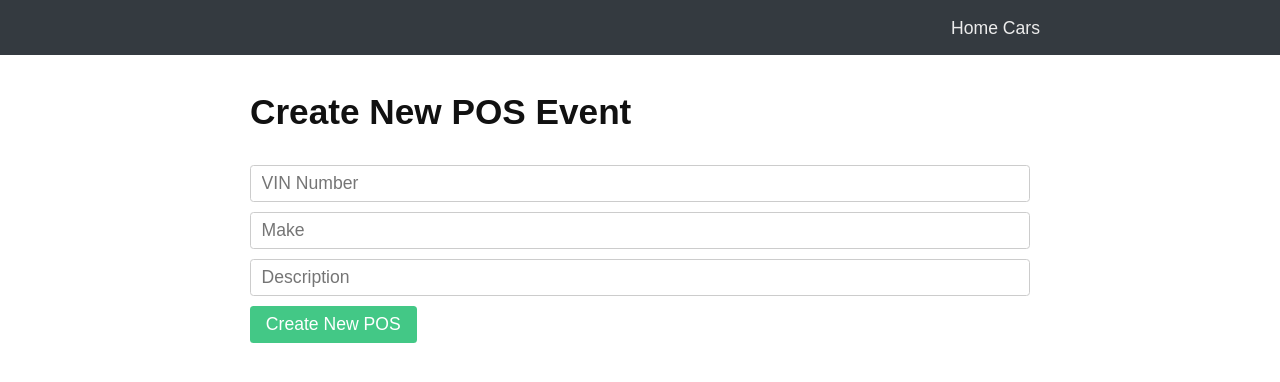
After one commit to paddyw2/mainteance-app, a Flask app: page /cars/1/events/pos/new in a window 1280 px wide. The commit adds this page. Shown: the top 382 px of the page. Run offline with Flask 2, Linux system fonts and the light colour scheme.

Commit message:
Add routing for events and allow car creation
Now cars can be created and searched for using the forms.

The routing and views for creating events for a specific car was also
set up.

```diff
--- a/app.py
+++ b/app.py
@@ -1,4 +1,4 @@
-from flask import Flask, render_template, redirect, url_for
+from flask import Flask, render_template, redirect, url_for, request
 from handlers.car_handler import car_handler
 app = Flask(__name__)
 
@@ -11,8 +11,7 @@ def homepage():
 
 @app.route("/cars")
 def cars():
-  user_info = "[username]"
-  view = render_template("cars/index.html", data=user_info)
+  view = render_template("cars/index.html")
   return view
 
 @app.route("/cars/search")
@@ -31,21 +30,126 @@ def cars_new():
 @app.route("/cars/results", methods=['POST'])
 def car_results():
   handler = car_handler()
-  info = handler.select_query("input")
-  user_info = "[username]"
-  view = render_template("cars/results.html", data=info)
+  # TODO: parse post parameters and include in query
+  vin = request.form['vin']
+  if(vin != ""):
+    vin = " vin_no="+vin
+  make = request.form['make']
+  if(make != ""):
+    make = " and make=\""+make+"\""
+  model = request.form['model']
+  if(model != ""):
+    model = " and model=\""+model+"\""
+  lno = request.form['lno']
+  if(lno != ""):
+    lno = " and license_plate=\""+lno+"\""
+  status = request.form['status']
+  if(status != ""):
+    status = " and status=\""+status+"\""
+  description = request.form['description']
+  if(description != ""):
+    description = " and description=\""+description+"\""
+  # query
+  query_string = "select * from car where"+vin+make+model+lno+status+description
+  if("where and" in query_string):
+    query_string = query_string.replace("where and", "where")
+  print(query_string)
+  rows = handler.select_query_values(query_string)
+  view = render_template("cars/results.html", row_data=rows)
   return view
+
+# Create Car
 
 @app.route("/cars/new", methods=['POST'])
 def car_new_post():
   handler = car_handler()
-  info = handler.insert_query("input")
-  user_info = "[username]"
+  vin = request.form['vin'] + ","
+  make = request.form['make']
+  extra_values = ""
+  if(make != ""):
+    make = "\""+make+"\"" ","
+    extra_values += ", make"
+  model = request.form['model']
+  if(model != ""):
+    model = "\""+model+"\"" + ","
+    extra_values += ", model"
+  lno = request.form['lno']
+  lno = "\""+lno+"\"" + ","
+  status = request.form['status']
+  if(status != ""):
+    status = "\""+status+"\"" + ","
+    extra_values += ", status"
+  description = request.form['description']
+  if(description != ""):
+    description = "\""+description+"\"" + ","
+    extra_values += ", description"
+
+  # query
+  query_string = "insert into car(vin_no, license_plate"+extra_values+") values("+vin+make+model+lno+status+description+");"
+  query_string = query_string.replace(",)", ")")
+  print(query_string)
+  handler.insert_values(query_string)
   #view = render_template("cars/index.html", data=info)
-  view = redirect(url_for('cars'))
+  view = redirect(url_for('car_view', car_id=request.form['vin']))
   return view
 
+# View Car
 
+@app.route("/cars/<int:car_id>")
+def car_view(car_id):
+  handler = car_handler()
+  rows = handler.select_query_values("select * from car where vin_no="+str(car_id))
+  info = car_id
+  view = render_template("cars/show.html", data=info, row_data=rows)
+  return view
+
+# Create Event
+
+@app.route("/cars/<int:car_id>/events/new")
+def event_new(car_id):
+  handler = car_handler()
+  info = handler.insert_query("input")
+  info = car_id
+  view = render_template("events/new.html", data=info)
+  return view
+
+# Create POS Event
+
+@app.route("/cars/<int:car_id>/events/pos/new")
+def event_pos_new(car_id):
+  handler = car_handler()
+  info = handler.insert_query("input")
+  info = car_id
+  view = render_template("events/pos/new.html", data=info)
+  return view
+
+@app.route("/cars/<int:car_id>/events/pos/create", methods=['POST'])
+def event_pos_create(car_id):
+  handler = car_handler()
+  info = handler.insert_query("input")
+  info = car_id
+
+  view = redirect(url_for('event_new', car_id=info))
+  return view
+
+# Create Backroom Event
+
+@app.route("/cars/<int:car_id>/events/backroom/new")
+def event_backroom_new(car_id):
+  handler = car_handler()
+  info = handler.insert_query("input")
+  info = car_id
+  view = render_template("events/backroom/new.html", data=info)
+  return view
+
+@app.route("/cars/<int:car_id>/events/backroom/create", methods=['POST'])
+def event_backroom_create(car_id):
+  handler = car_handler()
+  info = handler.insert_query("input")
+  info = car_id
+
+  view = redirect(url_for('event_new', car_id=info))
+  return view
 
 # Other routes
 
--- a/handlers/car_handler.py
+++ b/handlers/car_handler.py
@@ -7,14 +7,17 @@ class car_handler:
     You can test db connection using this code
     Make sure the mysql server is running and replace
     test_env with a database you created.
+    """
     cnx = mysql.connector.connect(user='root', password='',
                               host='127.0.0.1',
-                              database='test_env')
+                              database='471_project')
+    return cnx
+
+  def close_connection(self, cursor, cnx):
+    cursor.close()
     cnx.close()
-    """
-    return True
 
-  def select_query(self, user_input):
+  def select_query(self,user_input):
     return ["these", "are", "the", "results"]
 
   def insert_query(self, values):
@@ -25,3 +28,21 @@ class car_handler:
 
   def delete_query(self, values):
     return True
+
+  def insert_values(self, query):
+    cnx = self.connect_db()
+    cursor = cnx.cursor()
+    cursor.execute(query)
+    cnx.commit()
+    self.close_connection(cursor, cnx)
+
+
+  def select_query_values(self, query):
+    cnx = self.connect_db()
+    cursor = cnx.cursor()
+    cursor.execute(query)
+    return_values = []
+    for row in cursor:
+      return_values.append(row)
+    self.close_connection(cursor, cnx)
+    return return_values
--- /dev/null
+++ b/templates/events/pos/new.html
@@ -0,0 +1,16 @@
+{% extends "includes/layout.html" %}
+
+{% block content %}
+
+<h1>Create New POS Event</h1>
+<form action="/cars/{{ data }}/events/pos/create" method="post">
+  <input type="text" placeholder="VIN Number" name="vin">
+  <br>
+  <input type="text" placeholder="Make" name="make">
+  <br>
+  <input type="text" placeholder="Description" name="description">
+  <br>
+  <button type="submit">Create New POS</button>
+</form>
+
+{% endblock %}
```
Also changed, not shown: templates/cars/results.html (+5 -3 lines), templates/cars/show.html (added, +21 -0 lines), templates/events/backroom/new.html (added, +16 -0 lines), templates/events/new.html (added, +19 -0 lines).
